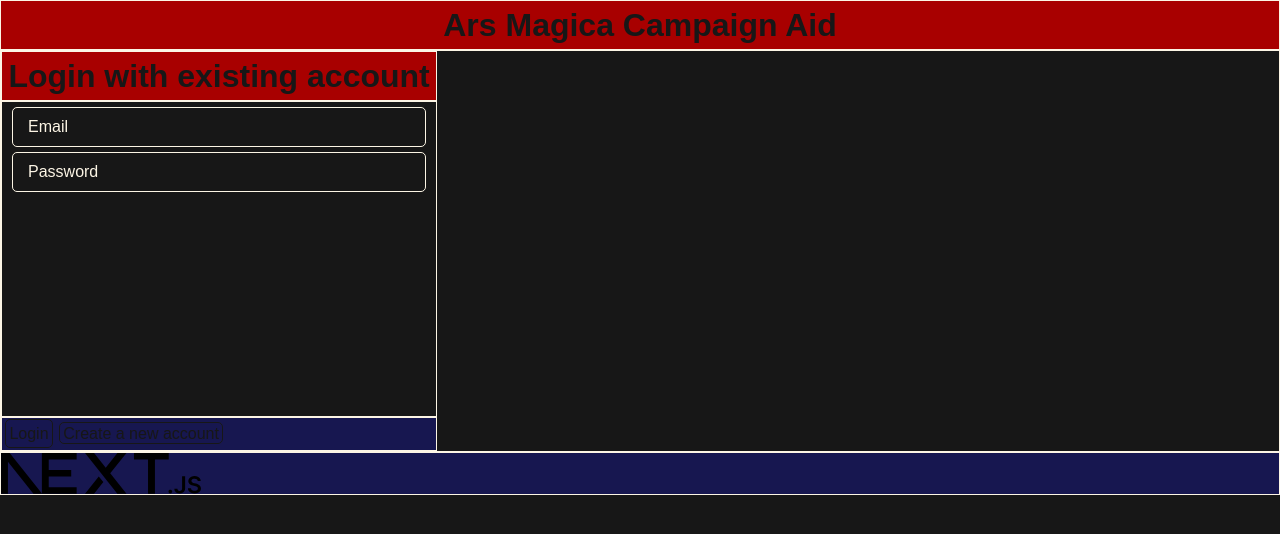
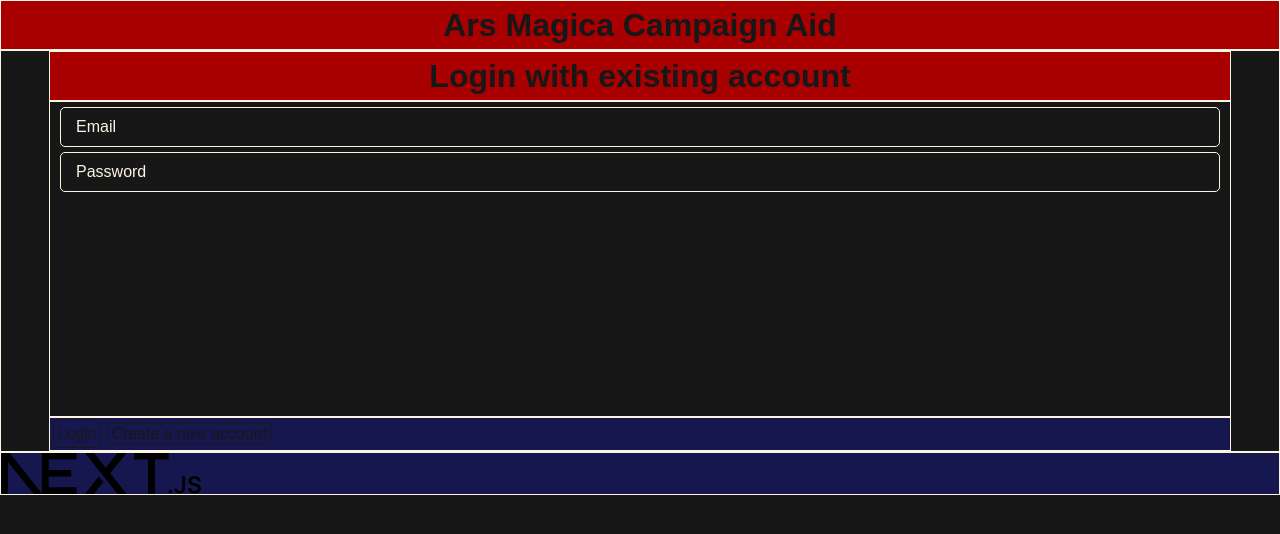
Before and after one commit to Kartagia/arm5spelldesigner-next, a Next.js app: page /login in a window 1280 px wide. Shown: the top 534 px of the page. Built offline with nearby package versions, Linux system fonts and the light colour scheme; a web font is replaced by a local one; what console would draw is missing.

Commit message:
feat: login and signup page layout fix
The fix - better but faile.d

```diff
--- a/src/app/login/page.tsx
+++ b/src/app/login/page.tsx
@@ -21,8 +21,8 @@ export default function LoginPage() {
     ];
 
     return (
-        <form name="login" action={action}>
-        <div className="flex column min-h-100">
+        <form className="flex-item column min-w-100 min-h-100" name="login" action={action}>
+        <div className="flex column min-h-100 min-w-100">
             <header className="header"><h1 className="title">Login with existing account</h1></header>
             <main className="main">
             {
--- a/src/app/signup/page.tsx
+++ b/src/app/signup/page.tsx
@@ -31,7 +31,7 @@ export default function SignupPage() {
     ]
 
     return (
-    <form action={action}>
+    <form className="flex-item column min-w-100" action={action}>
         <div className="flex column min-h-100">
             <header className="header"><h1 className="title">Create a new account</h1></header>
             <main className="main">
```
